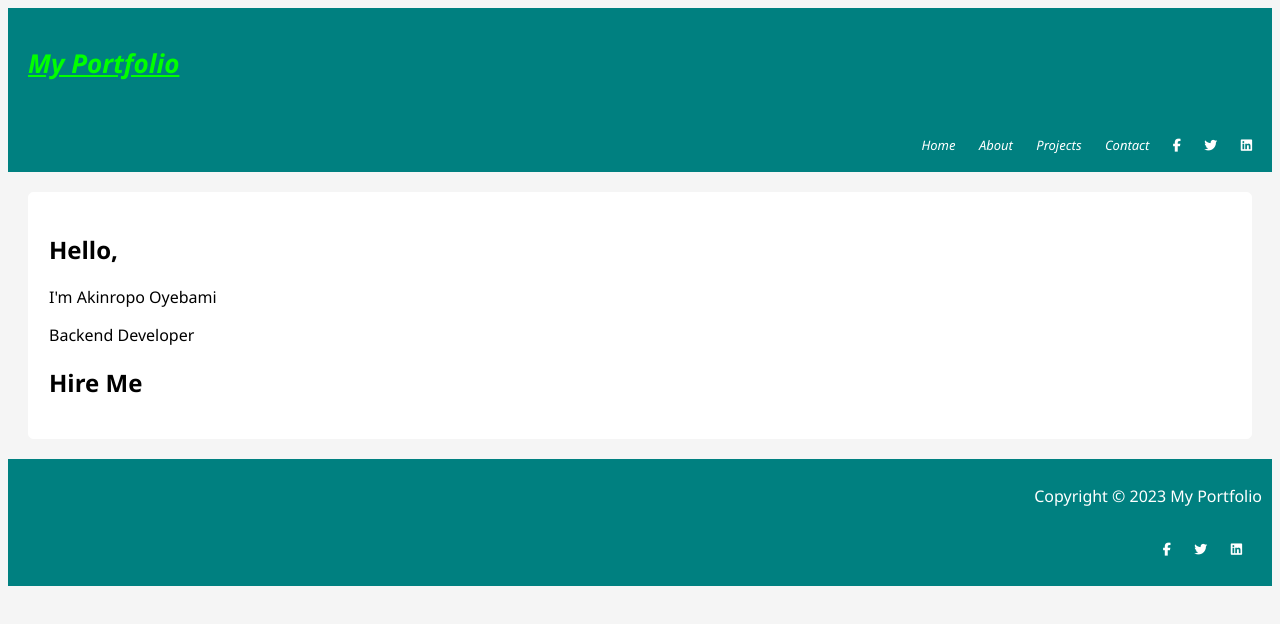
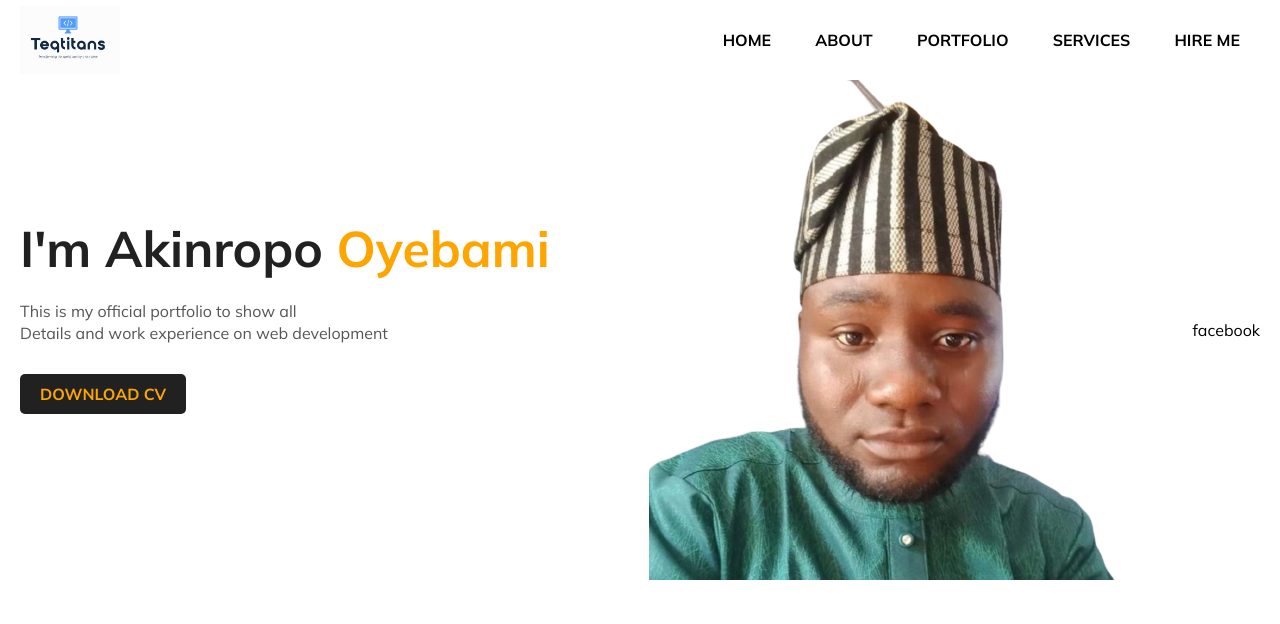
Before and after one commit to Akgolden/My-Portfolio, a plain HTML site: page index.html in a window 1280 px wide. Drawn offline with Linux system fonts and the light colour scheme.

Commit message:
fifth commit

```diff
--- a/index.html
+++ b/index.html
@@ -1,37 +1,48 @@
 <!DOCTYPE html>
 <html>
   <head>
-    <link rel="stylesheet" href="./style.css">
+    <link rel="stylesheet" href="./style.css" />
     <title>My Portfolio</title>
-	<script src="https://kit.fontawesome.com/4baae04a5d.js" crossorigin="anonymous"></script>
+    <link rel="preconnect" href="https://fonts.googleapis.com" />
+    <link rel="preconnect" href="https://fonts.gstatic.com" crossorigin />
+    <link
+      href="https://fonts.googleapis.com/css2?family=Mulish:wght@400;500;700&display=swap"
+      rel="stylesheet"
+    />
+    <script
+      src="https://kit.fontawesome.com/4baae04a5d.js"
+      crossorigin="anonymous"
+    ></script>
   </head>
   <body>
-	<header>
-		<h1>My Portfolio</h1>
-	</header>
+    <div class="hero">
       <nav>
-		<a href="#">Home</a>
-		<a href="#">About</a>
-		<a href="#">Projects</a>
-		<a href="#">Contact</a>
-		<a class="fa-brands fa-facebook-f" href="https://www.facebook.com/aoyebami1"></a>
-		<a class="fa-brands fa-twitter" href="https://www.twitter.com/akgolden8"></a>
-		<a class="fa-brands fa-linkedin" href="https://www.linkedin.com/in/akinropo-oyebami-76981481/"></a>
-
+        <img src="./Teqtitans.jpg" class="logo" />
+        <ul>
+          <li><a href="#">HOME</a></li>
+          <li><a href="#">ABOUT</a></li>
+          <li><a href="#">PORTFOLIO</a></li>
+          <li><a href="#">SERVICES</a></li>
+          <li><a href="#">HIRE ME</a></li>
+        </ul>
       </nav>
-	<section>
-		<h2>Hello,</h2>
-		<p><span>I'm Akinropo Oyebami</span></p>
-		<p>Backend Developer</p>
-		<h2>Hire Me</h2>
-	</section>
-	<footer>
-		<p>Copyright © 2023 My Portfolio</p>
-		<nav class="social">
-		<a class="fa-brands fa-facebook-f" href="https://www.facebook.com/aoyebami1"></a>
-		<a class="fa-brands fa-twitter" href="https://www.twitter.com/akgolden8"></a>
-		<a class="fa-brands fa-linkedin" href="https://www.linkedin.com/in/akinropo-oyebami-76981481/"></a>
-		</nav>
-	</footer>
+    </div>
+    <div class="container">
+      <div class="detel">
+        <h1>I'm Akinropo <span>Oyebami</span></h1>
+        <p>
+          This is my official portfolio to show all <br />
+          Details and work experience on web development
+        </p>
+        <a href="#">DOWNLOAD CV</a>
+      </div>
+      <div class="image">
+        <!-- <img src="./oval-removebg-preview.png" alt="Shape" class="shape"> -->
+        <img src="./Akinropo_Oyebami1.png" alt="Akinropo Image" class="Akin" />
+      </div>
+      <div class="socials">
+        facebook
+      </div>
+    </div>
   </body>
 </html>
--- a/style.css
+++ b/style.css
@@ -1,52 +1,105 @@
-body {
-    font-family: 'Segoe UI', Tahoma, Geneva, Verdana, sans-serif;
-    background-color: rgb(245, 245, 245);
+*{
+    margin: 0;
+    padding: 0;
+    font-family: 'Mulish', sans-serif;
+    box-sizing: border-box;
+}
+body{
+    width: 100%;
+    height: 100%;
+    padding: 0px 20px;
+}
+.hero{
+    width: 100%;
+    height: 80px;
+    background: white;
+}
+.logo{
+    width: 100px;
+    height: auto;
+
 }
 
-header {
-    background-color: teal;
-    color: rgb(0, 255, 0);
-    padding: 20px;
-    text-align: left;
-    text-decoration: underline;
-    font-size: small;
-    font-style: italic;
+nav{
+    display: flex;
+    width: 100%;
+    height: 100%;
+    margin: auto;
+    align-items: center;
+    justify-content: space-between;
+}
+
+nav ul li{
+    display: inline-block;
+    list-style: none;
+    margin: 0px 20px;
+}
+
+nav ul a{
+    text-decoration: none;
+    color: #000;
+    font-weight: bold;
+}
+
+nav ul li a:hover{
+    color: orange;
 }
 
 
-nav {
-    background-color: teal;
-    color: white;
-    padding: 10px;
-    text-align: right;
-    font-size: small;
-    font-style: italic;
+.detel h1{
+    font-size: 50px;
+    color: #212121;
+    margin-bottom: 20px;
 }
 
-nav a {
-    color: white;
-    text-decoration: none;
-    padding: 10px;
+span{
+    color: orange;
 }
 
-nav a:hover {
-    background-color: #555;
+.container{
+    display: flex;
+    justify-content: center;
+    align-items: center;
+}
+.detel{
+    flex: 1;
+}
+.detel p{
+    color:#555;
+    line-height: 22px;
 }
 
-section {
-    padding: 20px;
-    margin: 20px;
-    background-color: white;
-    border: 1px solid white;
+.detel a{
+    background: #212121;
+    padding: 10px 20px;
+    text-decoration: none;
+    font-weight: bold;
+    color: orange;
+    display: inline-block;
+    margin: 30px 0;
     border-radius: 5px;
 }
 
-footer {
-    background-color: teal;
-    color: #fff;
-    padding: 10px;
-    text-align: right;
+.image{
+    flex: 1;
+    /* width: 45%; */
+    height: 100%;
+    display: flex;
+    justify-content: center;
+    align-items: center;
+    bottom: 0;
+    right: 100px;
 }
-.social{
-    background-color: teal;
+
+.image img{
+    height: 100%;
+
 }
+
+.image:hover .shape{
+    /* bottom: 50px; */
+}
+
+.image:hover .Akin{
+    /* left: auto; */
+}
```
Also changed, not shown: Akinropo_Oyebami1.png (added), Teqtitans.jpg (added), oval-removebg-preview.png (added). Lines whose indentation alone changed are shown as unchanged.
